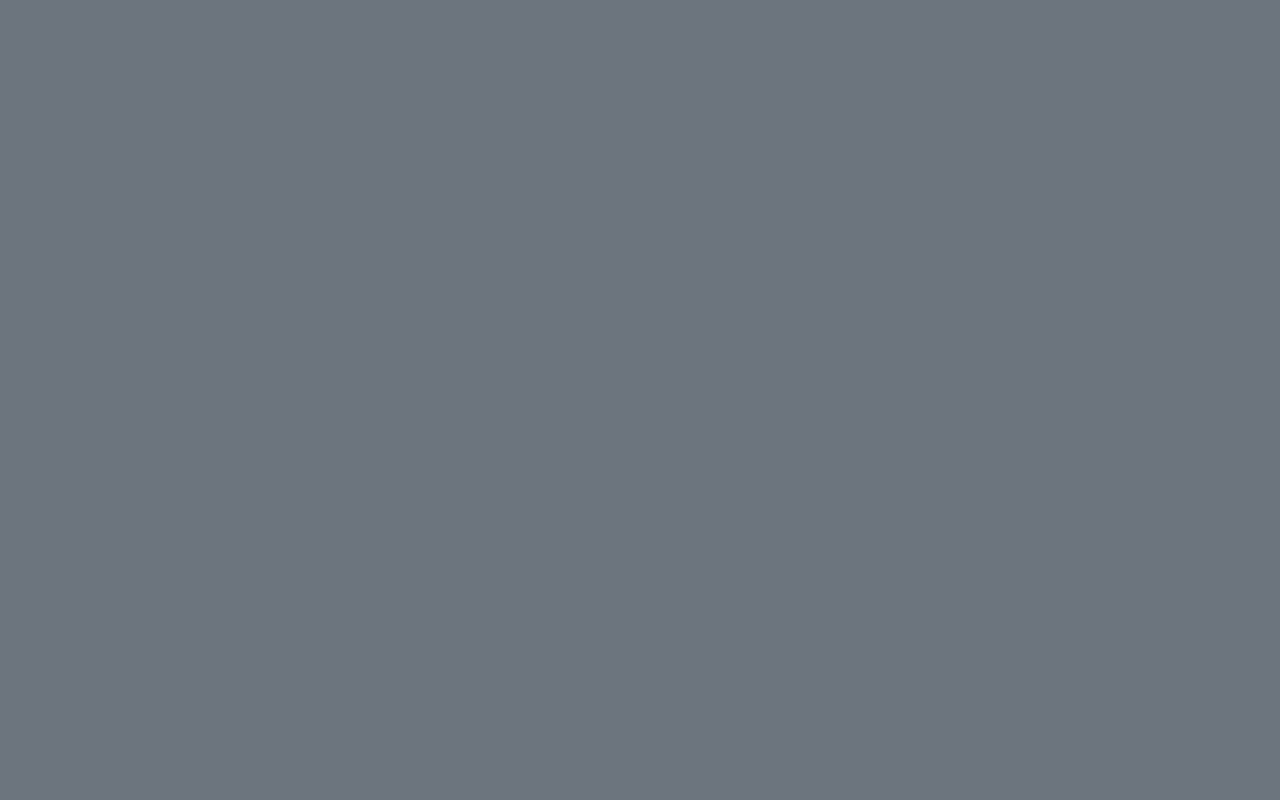
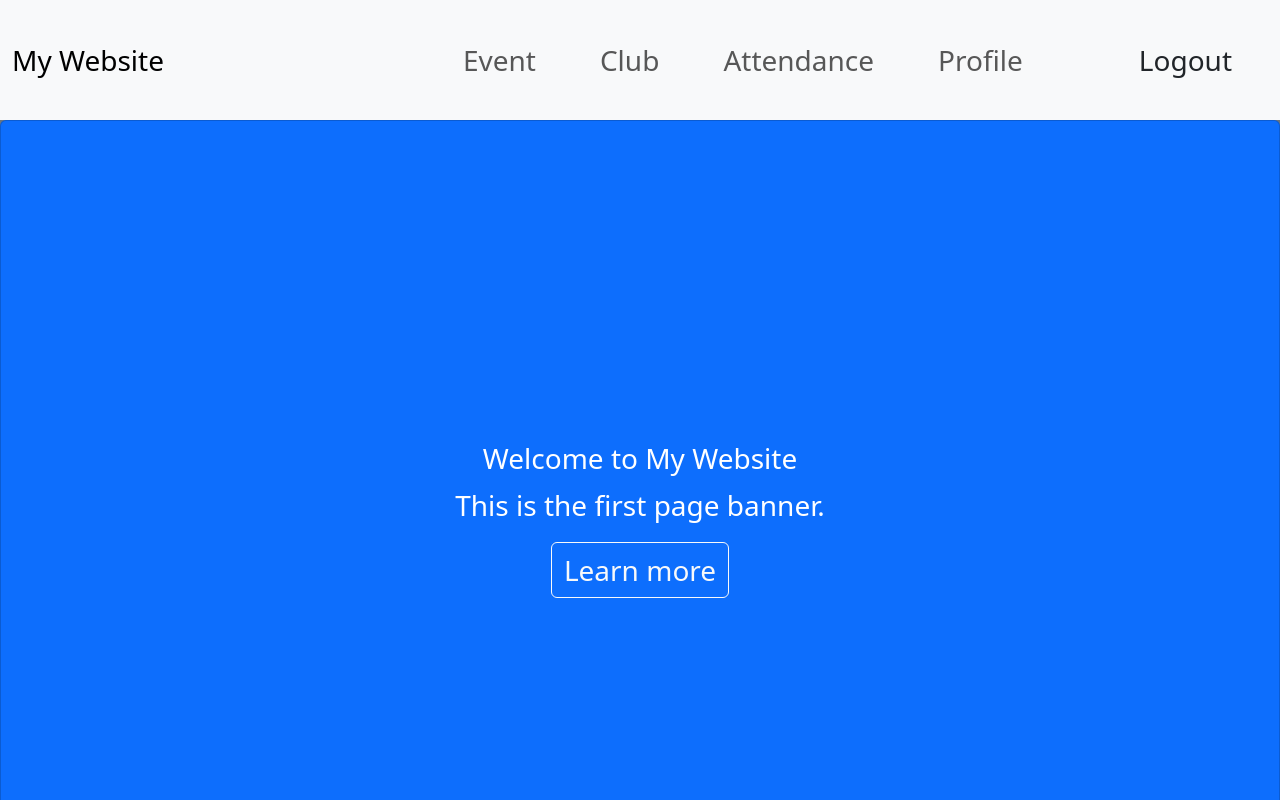
Before and after one commit to SehChong/Event-Management, a React (Create React App) app in the folder frontend/: page /home in a window 1280 px wide. Before the commit this address had no page. Shown: the top 800 px of the page. Built offline with nearby package versions, Linux system fonts and the light colour scheme.

Commit message:
club form

```diff
--- a/frontend/src/App.js
+++ b/frontend/src/App.js
@@ -9,16 +9,12 @@ function App() {
   return (
     <BrowserRouter>
       <Routes>
-        <Route path="/" element={<Proposal />} />
+        <Route path="/" element={<LoginForm />} />
+        <Route path="/home" element={<Home /> } />
+        <Route path="/proposal" element={<Proposal />} />
         <Route path="/form" element={<ClubForm />} />
       </Routes>
     </BrowserRouter>
-    // <BrowserRouter>
-    //   <Routes>
-    //     <Route path="/" element={<LoginForm />} />
-    //     <Route path="/home" element={<Home /> } />
-    //   </Routes>
-    // </BrowserRouter>
   );
 }
 
--- a/frontend/src/Components/Header.jsx
+++ b/frontend/src/Components/Header.jsx
@@ -6,6 +6,7 @@ import {
   Card,
   Button
 } from 'react-bootstrap';
+import { useNavigate } from 'react-router-dom';
 
 export const Header = () => {
   const handleMouseOver = (e) => {
@@ -19,6 +20,12 @@ export const Header = () => {
     e.target.style.color = 'black' ;
   };
 
+  const navigate = useNavigate();
+
+  const toProposal = () => {
+    navigate("/proposal");
+  };
+
   return (
     <>
       <Navbar bg="light" expand="lg" sticky="top" style={{height:120}}>
@@ -30,7 +37,7 @@ export const Header = () => {
               <Nav.Link href="#link1" onMouseOver={handleMouseOver}
                 onMouseOut={handleMouseOut}
                 className="nav-link  rounded">Event</Nav.Link>
-              <Nav.Link href="#link2" onMouseOver={handleMouseOver}
+              <Nav.Link onClick={toProposal} onMouseOver={handleMouseOver}
                 onMouseOut={handleMouseOut}
                 className="nav-link rounded">Club</Nav.Link>
               <Nav.Link href="#link3" onMouseOver={handleMouseOver}
```
